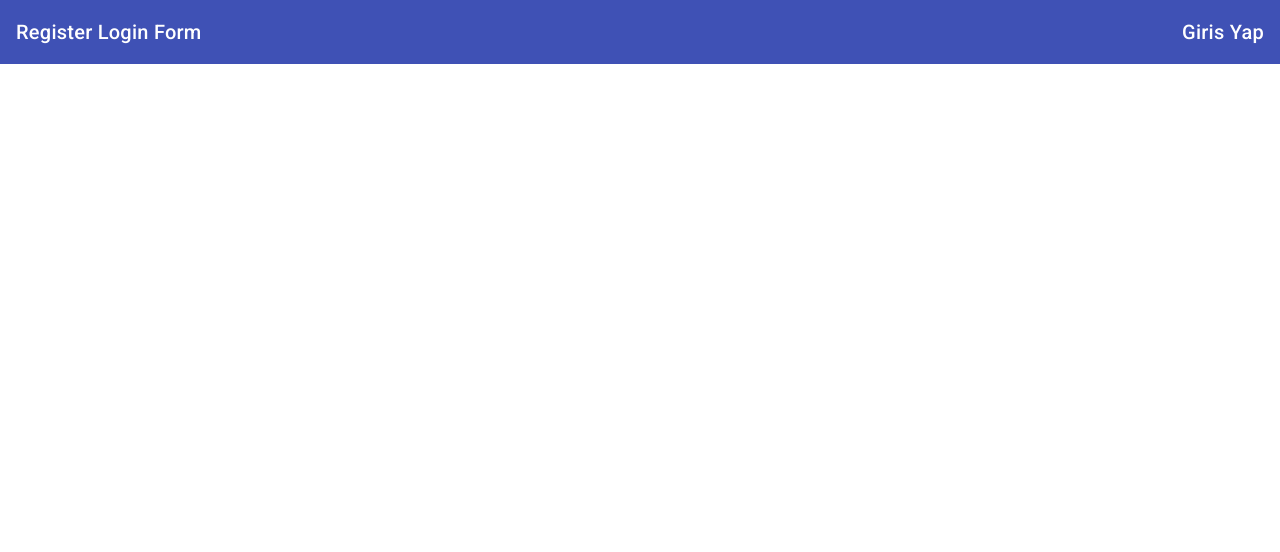
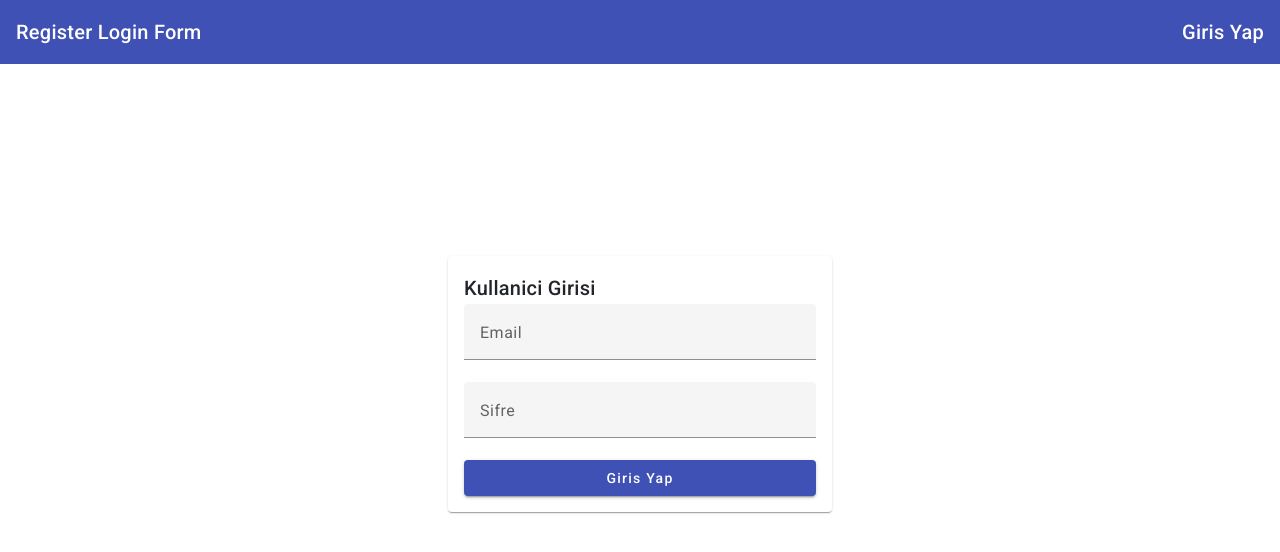
Before and after one commit to eaworks/material-login-form, an Angular app: page / in a window 1280 px wide. Shown: the top 552 px of the page. Built offline with nearby package versions, Linux system fonts and the light colour scheme.

Commit message:
login card create

```diff
--- a/src/app/app.component.html
+++ b/src/app/app.component.html
@@ -3,3 +3,25 @@ justify-content: space-between;" color="primary">
   <span>Register Login Form</span>
   <a>Giris Yap</a>
 </mat-toolbar>
+
+<div class="d-flex justify-content-center align-items-center" style="height: 80vh;">
+  <mat-card style="min-width: 30%;">
+    <mat-card-header>
+      <mat-card-title>Kullanici Girisi</mat-card-title>
+    </mat-card-header>
+
+    <mat-card-content>
+      <form class="d-flex flex-column">
+        <mat-form-field appearance="fill">
+          <mat-label>Email</mat-label>
+          <input matInput placeholder="Emailinizi Giriniz">
+        </mat-form-field>
+        <mat-form-field appearance="fill">
+          <mat-label>Sifre</mat-label>
+          <input matInput placeholder="Sifrenizi Giriniz">
+        </mat-form-field>
+        <button mat-raised-button color="primary">Giris Yap</button>
+      </form>
+    </mat-card-content>
+  </mat-card>
+</div>
```
Also changed, not shown: src/app/app.module.ts (+9 -1 lines).
